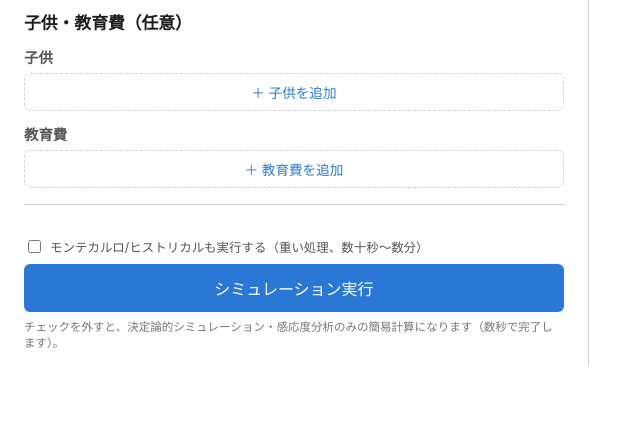
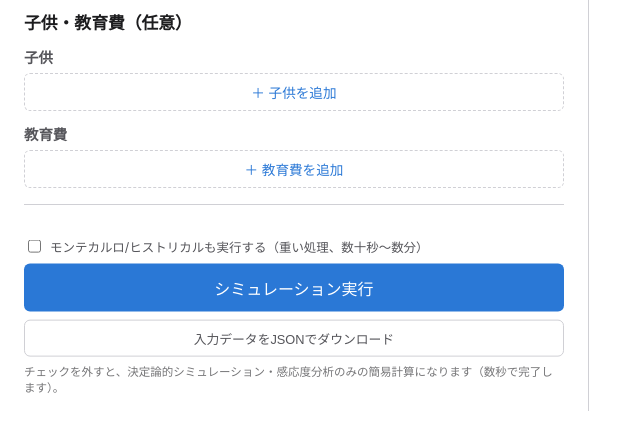
Before and after one commit to freeman-86/FIRE-Navigator, a Flask app: page / in a window 1280 px wide. Shown: the part 872-1293 px from the top of the page, without its empty margins (0-640 px from the left). Run offline with Flask 3, Linux system fonts and the light colour scheme; data that the repository does not hold is empty.

Commit message:
入力データをJSONでダウンロードするボタンを追加
data/plan.jsonはgit管理外のローカルファイル1つだけがSource of Truthで、
Sheets時代のようなクラウド上の副次的なバックアップも無くなったため、
誤操作やファイル破損に備えてフォームの現在の入力内容をその場で
ダウンロードできるようにした。

Co-Authored-By: Claude Sonnet 5 <noreply@anthropic.com>

```diff
--- a/web/static/app.js
+++ b/web/static/app.js
@@ -983,6 +983,23 @@ async function init() {
   renderAll();
   setupAddButtons();
   document.getElementById("run-btn").addEventListener("click", runSimulation);
+  document.getElementById("download-json-btn").addEventListener("click", downloadPlanJson);
+}
+
+// data/plan.jsonはgit管理外のローカルファイル1つだけがSource of Truthのため、誤操作や
+// ファイル破損に備えて現在のフォーム内容（保存前の変更も含む）をその場でダウンロードできるようにする。
+function downloadPlanJson() {
+  const json = JSON.stringify(buildPayload(), null, 2);
+  const blob = new Blob([json], { type: "application/json" });
+  const url = URL.createObjectURL(blob);
+  const today = new Date().toISOString().slice(0, 10);
+  const a = document.createElement("a");
+  a.href = url;
+  a.download = `fire-navigator-plan_${today}.json`;
+  document.body.appendChild(a);
+  a.click();
+  a.remove();
+  URL.revokeObjectURL(url);
 }
 
 init();
--- a/web/static/style.css
+++ b/web/static/style.css
@@ -289,6 +289,22 @@ select {
   cursor: default;
 }
 
+.secondary-btn {
+  width: 100%;
+  padding: 8px;
+  margin-top: 8px;
+  font-size: 0.8rem;
+  border: 1px solid var(--border);
+  border-radius: 6px;
+  background: none;
+  color: var(--text-secondary);
+  cursor: pointer;
+}
+
+.secondary-btn:hover {
+  background: var(--accent-bg);
+}
+
 .run-note {
   font-size: 0.72rem;
   color: var(--text-tertiary);
--- a/web/templates/index.html
+++ b/web/templates/index.html
@@ -58,6 +58,7 @@
           モンテカルロ/ヒストリカルも実行する（重い処理、数十秒〜数分）
         </label>
         <button type="button" id="run-btn">シミュレーション実行</button>
+        <button type="button" id="download-json-btn" class="secondary-btn">入力データをJSONでダウンロード</button>
         <p class="run-note">チェックを外すと、決定論的シミュレーション・感応度分析のみの簡易計算になります（数秒で完了します）。</p>
         <div id="run-status"></div>
       </div>
```
